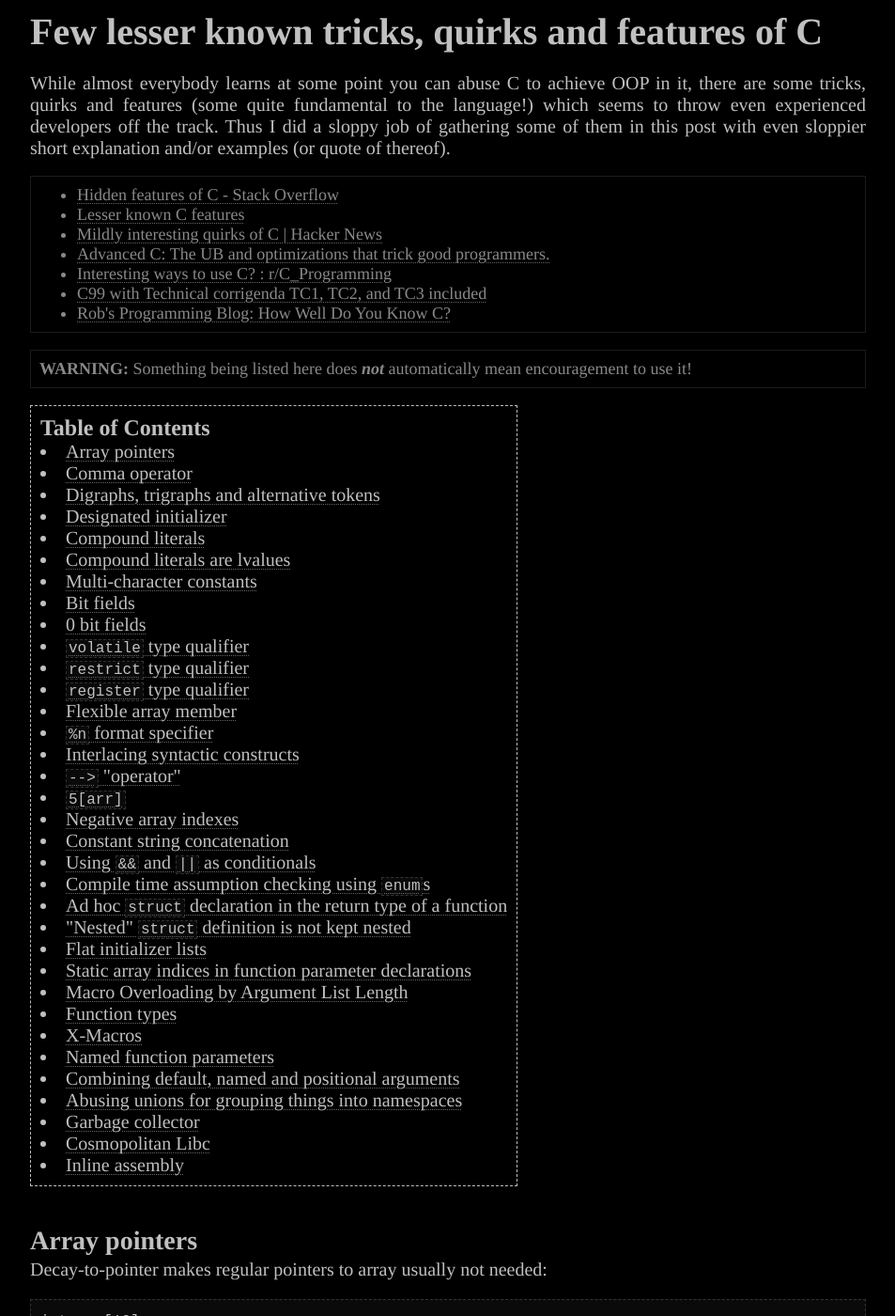
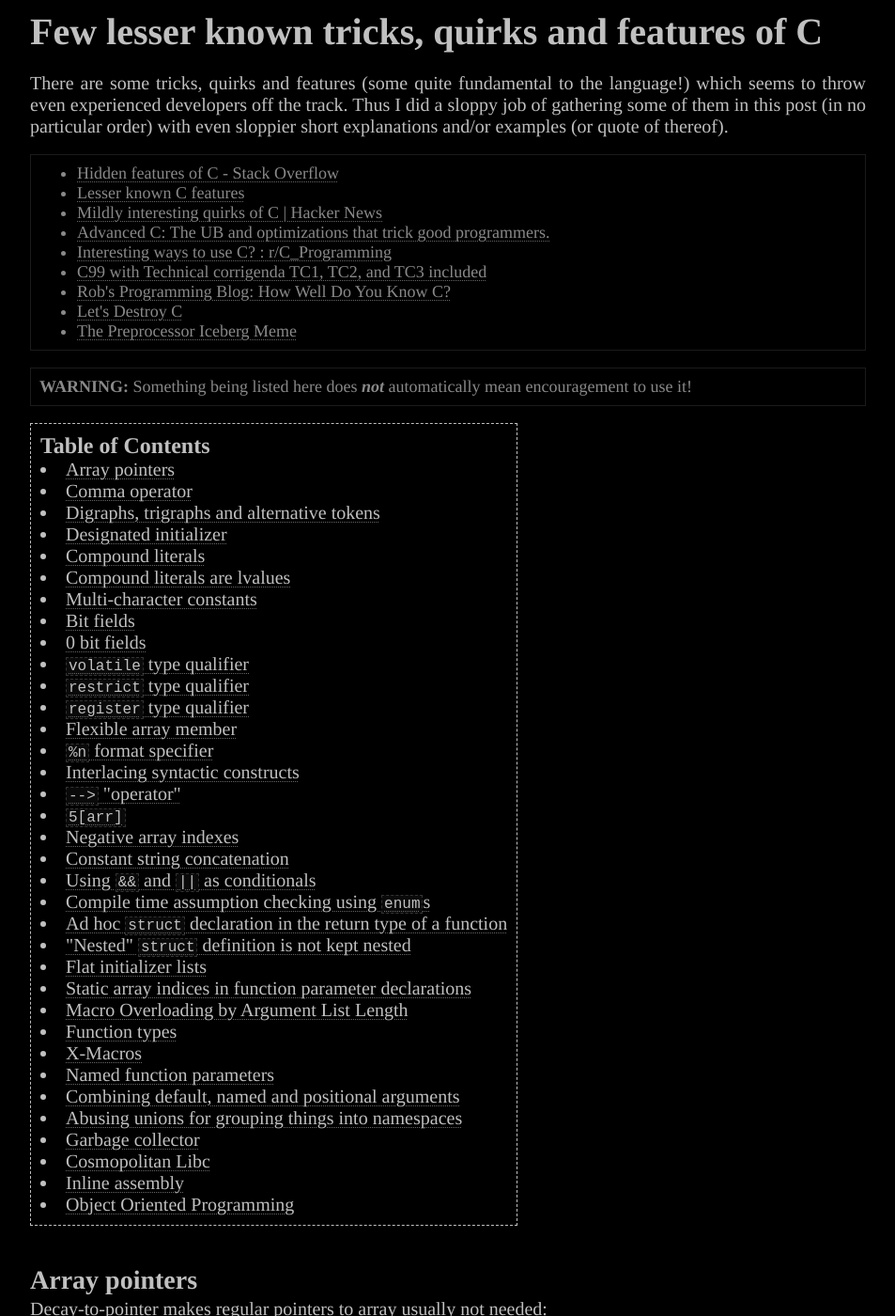
Before and after one commit to Jorenar/blog, a Jekyll site: the page built from _posts/2023-02-19-less-known-c.md, in a window 1280 px wide and 1400 px high. Shown: the whole window at 94% size, without its empty margins (163-1116 px from the left). Built offline with Jekyll 4.4.1, drawn with Linux system fonts in a browser that asks for light colours; some of the changed text lies outside the part shown.

Commit message:
deploy: 9e1e27339bb4d3b0b0a776f5eba29313d448d08d

```diff
--- a/_posts/2023-02-19-less-known-c.md
+++ b/_posts/2023-02-19-less-known-c.md
@@ -3,11 +3,10 @@ layout: post
 title:  "Few lesser known tricks, quirks and features of C"
 ---
 
-While almost everybody learns at some point you can abuse C to achieve OOP
-in it, there are some tricks, quirks and features (some quite fundamental to
-the language!) which seems to throw even experienced developers off the track.
-Thus I did a sloppy job of gathering some of them in this post with even
-sloppier short explanation and/or examples (or quote of thereof).
+There are some tricks, quirks and features (some quite fundamental to the language!)
+which seems to throw even experienced developers off the track. Thus I did a sloppy
+job of gathering some of them in this post (in no particular order) with even sloppier
+short explanations and/or examples (or quote of thereof).
 
 <aside markdown="1">
 * [Hidden features of C - Stack Overflow](https://stackoverflow.com/q/132241/10247460)
@@ -17,6 +16,8 @@ sloppier short explanation and/or examples (or quote of thereof).
 * [Interesting ways to use C? : r/C_Programming](https://www.reddit.com/r/C_Programming/comments/mqk338/interesting_ways_to_use_c/)
 * [C99 with Technical corrigenda TC1, TC2, and TC3 included](http://www.open-std.org/JTC1/SC22/WG14/www/docs/n1256.pdf)
 * [Rob's Programming Blog: How Well Do You Know C?](http://www.robertgamble.net/2011/05/how-well-do-you-know-c.html)
+* [Let's Destroy C](https://gist.github.com/shakna-israel/4fd31ee469274aa49f8f9793c3e71163#lets-destroy-c)
+* [The Preprocessor Iceberg Meme](https://jadlevesque.github.io/PPMP-Iceberg/)
 </aside>
 
 <aside markdown="1">
@@ -746,3 +747,11 @@ introduced to the code by the `asm` keyword.
 * [Inline Assembler (C) \| Microsoft Learn](https://learn.microsoft.com/en-us/cpp/c-language/inline-assembler-c)
 * [Writing inline assembly code - Arm Compiler for Embedded User Guide](https://developer.arm.com/documentation/100748/0619/Using-Assembly-and-Intrinsics-in-C-or-C---Code/Writing-inline-assembly-code)
 * [Inline Assembly in C/C++ - University of Alaska Fairbanks](https://www.cs.uaf.edu/courses/cs301/2014-fall/notes/inline-assembly/)
+
+## Object Oriented Programming
+
+* [Object-Oriented Programming in C - Quantum Leaps](https://www.state-machine.com/oop)
+* [Object-orientation in C - Stack Overflow](https://stackoverflow.com/q/415452/10247460)
+* [Object-Oriented Programming With ANSI C](https://www.cs.rit.edu/%7Eats/books/ooc.pdf)
+* [C Traps and Pitfalls](https://www.cs.tufts.edu/comp/40/docs/CTrapsAndPitfalls.pdf) by Andrew Koenig
+* ["you can have something like interfaces and virtual methods by using function pointers"](https://www.reddit.com/r/C_Programming/comments/mqk338/interesting_ways_to_use_c/guhenr5/)
```
